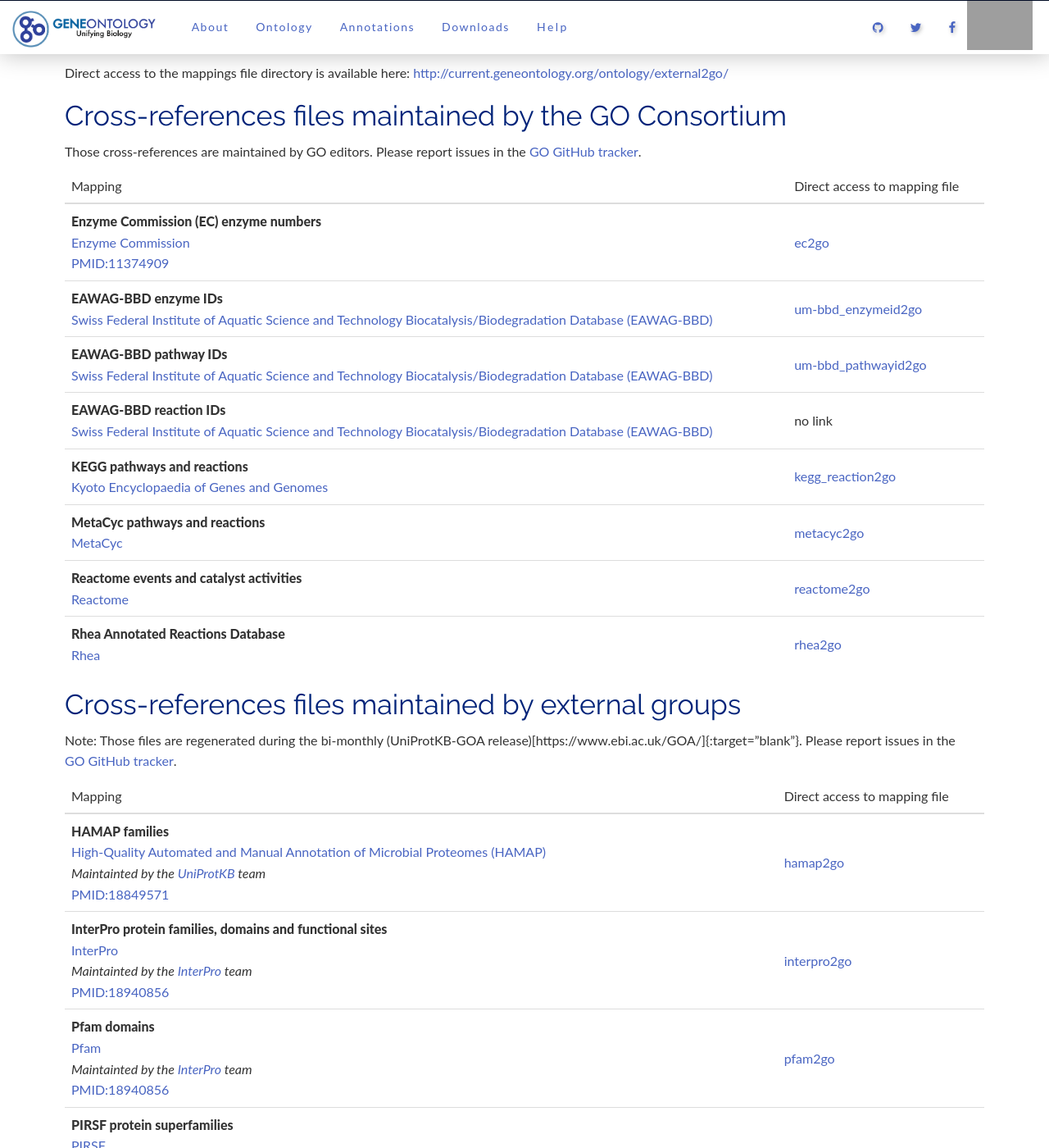
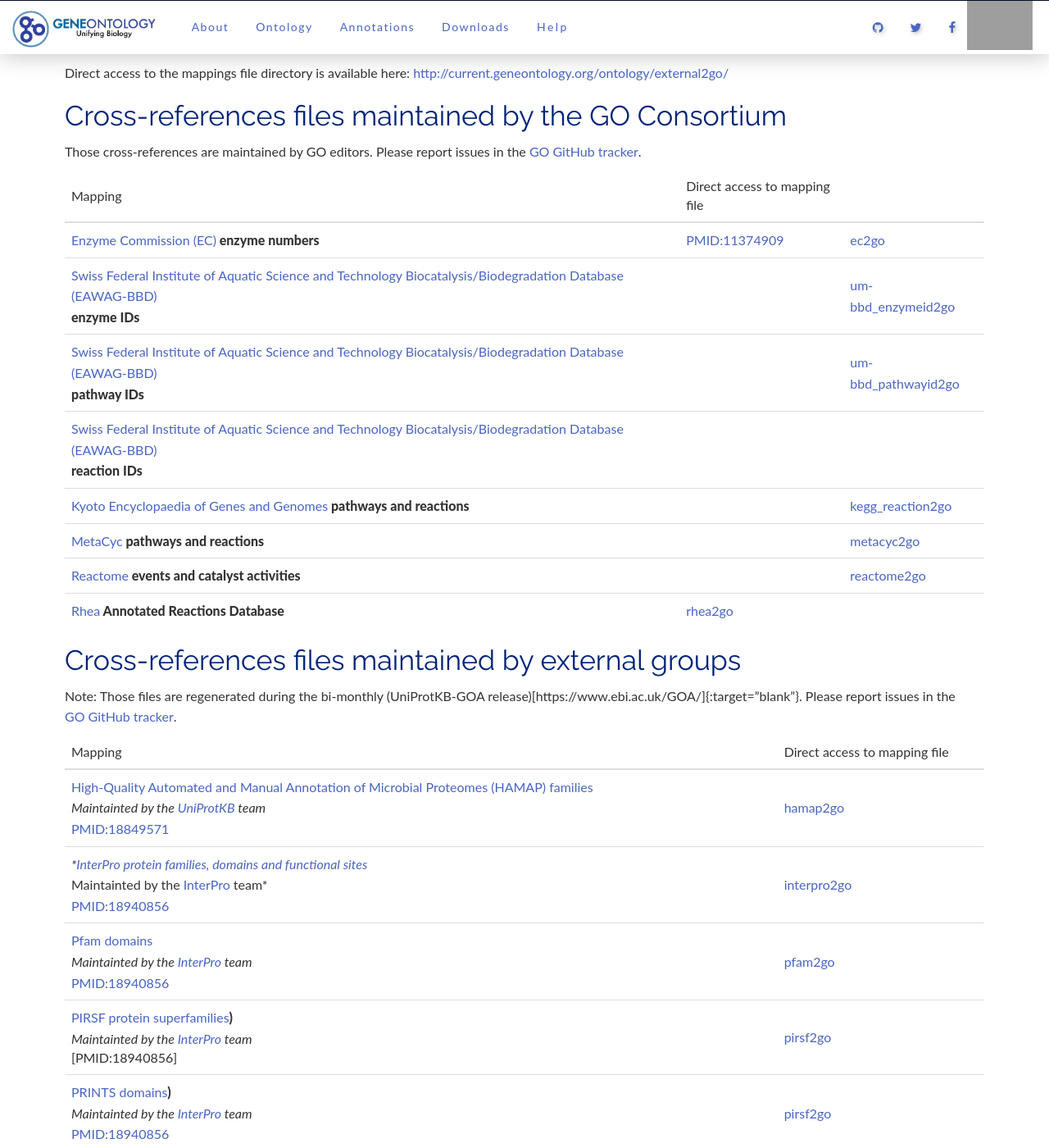
Before and after one commit to geneontology/geneontology.github.io, a Jekyll site: the page built from _docs/download-mappings.md, in a window 1280 px wide and 1400 px high, scrolled down 648 px. Shown: the whole window at 82% size. Built offline with Jekyll 4.4.1, drawn with Linux system fonts in a browser that asks for light colours; nearby versions of some CDN libraries; some of the changed text lies outside the part shown; grey boxes are pictures that could not be loaded.

Commit message:
Update download-mappings.md

```diff
--- a/_docs/download-mappings.md
+++ b/_docs/download-mappings.md
@@ -37,14 +37,14 @@
 
 |Mapping |Direct access to mapping file|
 |--------|---------|
-|**Enzyme Commission (EC) enzyme numbers** <br>[Enzyme Commission](https://www.qmul.ac.uk/sbcs/iubmb/){:target="blank"}<br>[PMID:11374909](http://www.ncbi.nlm.nih.gov/pubmed/11374909){:target="blank"} |	[ec2go](http://geneontology.org/external2go/ec2go)|
-|**EAWAG-BBD enzyme IDs**<br> [Swiss Federal Institute of Aquatic Science and Technology Biocatalysis/Biodegradation Database (EAWAG-BBD)](http://eawag-bbd.ethz.ch/aboutBBD.html){:target="blank"}|[um-bbd_enzymeid2go](http://geneontology.org/external2go/um-bbd_enzymeid2go)|
-|**EAWAG-BBD pathway IDs**<br> [Swiss Federal Institute of Aquatic Science and Technology Biocatalysis/Biodegradation Database (EAWAG-BBD)](http://eawag-bbd.ethz.ch/aboutBBD.html){:target="blank"}|[um-bbd_pathwayid2go](http://geneontology.org/external2go/um-bbd_pathwayid2go)|
-|**EAWAG-BBD reaction IDs**<br> [Swiss Federal Institute of Aquatic Science and Technology Biocatalysis/Biodegradation Database (EAWAG-BBD)](http://eawag-bbd.ethz.ch/aboutBBD.html){:target="blank"}| no link <!--[txt](http://geneontology.org/external2go/um-bbd_reactionid2go)-->|
-|**KEGG pathways and reactions**<br> [Kyoto Encyclopaedia of Genes and Genomes](http://www.genome.jp/kegg/){:target="blank"} |[kegg_reaction2go](http://geneontology.org/external2go/kegg_reaction2go)|
-|**MetaCyc pathways and reactions**<br>  [MetaCyc](http://metacyc.org/){:target="blank"}|[metacyc2go](http://geneontology.org/external2go/metacyc2go)|
-|**Reactome events and catalyst activities**<br> [Reactome](http://www.reactome.org/){:target="blank"}| [reactome2go](http://geneontology.org/external2go/reactome2go)|
-|**Rhea Annotated Reactions Database**<br> [Rhea](http://www.ebi.ac.uk/rhea/){:target="blank"}|[rhea2go](http://geneontology.org/external2go/rhea2go)|
+|**[Enzyme Commission (EC)](https://www.qmul.ac.uk/sbcs/iubmb/){:target="blank"} enzyme numbers** |[PMID:11374909](http://www.ncbi.nlm.nih.gov/pubmed/11374909){:target="blank"} |[ec2go](http://geneontology.org/external2go/ec2go)|
+|**[Swiss Federal Institute of Aquatic Science and Technology Biocatalysis/Biodegradation Database (EAWAG-BBD)](http://eawag-bbd.ethz.ch/aboutBBD.html){:target="blank"} enzyme IDs** | |[um-bbd_enzymeid2go](http://geneontology.org/external2go/um-bbd_enzymeid2go)|
+|**[Swiss Federal Institute of Aquatic Science and Technology Biocatalysis/Biodegradation Database (EAWAG-BBD)](http://eawag-bbd.ethz.ch/aboutBBD.html){:target="blank"} pathway IDs** | |[um-bbd_pathwayid2go](http://geneontology.org/external2go/um-bbd_pathwayid2go)|
+|**[Swiss Federal Institute of Aquatic Science and Technology Biocatalysis/Biodegradation Database (EAWAG-BBD)](http://eawag-bbd.ethz.ch/aboutBBD.html){:target="blank"} reaction IDs** | <!--[txt](http://geneontology.org/external2go/um-bbd_reactionid2go)-->|
+|**[Kyoto Encyclopaedia of Genes and Genomes](http://www.genome.jp/kegg/){:target="blank"} pathways and reactions** | |[kegg_reaction2go](http://geneontology.org/external2go/kegg_reaction2go)|
+|**[MetaCyc](http://metacyc.org/){:target="blank"} pathways and reactions** | |[metacyc2go](http://geneontology.org/external2go/metacyc2go)|
+|**[Reactome](http://www.reactome.org/){:target="blank"} events and catalyst activities** | | [reactome2go](http://geneontology.org/external2go/reactome2go)|
+|**[Rhea](http://www.ebi.ac.uk/rhea/){:target="blank"} Annotated Reactions Database** |[rhea2go](http://geneontology.org/external2go/rhea2go)|
 
 
 ## Cross-references files maintained by external groups
@@ -53,14 +53,14 @@
 
 |Mapping |Direct access to mapping file|
 |--------|---------|
-|**HAMAP families** <br>[High-Quality Automated and Manual Annotation of Microbial Proteomes (HAMAP)](http://www.expasy.org/sprot/hamap/){:target="blank"}<br> *Maintainted by the [UniProtKB](https://www.uniprot.org/){:target="blank"} team* <br> [PMID:18849571](http://www.ncbi.nlm.nih.gov/pubmed/18849571){:target="blank"} | [hamap2go](http://geneontology.org/external2go/hamap2go) |
-|**InterPro protein families, domains and functional sites**<br>[InterPro](http://www.ebi.ac.uk/interpro/){:target="blank"} <br>*Maintainted by the [InterPro](http://www.ebi.ac.uk/interpro/) team* <br>[PMID:18940856](http://www.ncbi.nlm.nih.gov/pubmed/18940856){:target="blank"} |[interpro2go](http://geneontology.org/external2go/interpro2go)|
-|**Pfam domains**<br> [Pfam](http://pfam.xfam.org/){:target="blank"} <br>*Maintainted by the [InterPro](http://www.ebi.ac.uk/interpro/) team* <br>[PMID:18940856](http://www.ncbi.nlm.nih.gov/pubmed/18940856){:target="blank"}|[pfam2go](http://geneontology.org/external2go/pfam2go)|
-|**PIRSF protein superfamilies**<br> [PIRSF](http://pir.georgetown.edu/pirwww/dbinfo/pirsf.shtml){:target="blank"} <br>*Maintainted by the [InterPro](http://www.ebi.ac.uk/interpro/) team* <br>[PMID:18940856]|[pirsf2go](http://geneontology.org/external2go/pirsf2go)|
-|**PRINTS domains**<br> [PRINTS](http://www.bioinf.manchester.ac.uk/dbbrowser/PRINTS/){:target="blank"}<br>*Maintainted by the [InterPro](http://www.ebi.ac.uk/interpro/) team* <br>[PMID:18940856](http://www.ncbi.nlm.nih.gov/pubmed/18940856){:target="blank"} |[pirsf2go](http://geneontology.org/external2go/pirsf2go)|
-|**ProDom domains** <br> [ProDom](http://prodom.prabi.fr/prodom/current/html/home.php){:target="blank"}<br>*Maintainted by the [InterPro](http://www.ebi.ac.uk/interpro/) team* <br>[PMID:18940856](http://www.ncbi.nlm.nih.gov/pubmed/18940856){:target="blank"} |[prodom2go](http://geneontology.org/external2go/prodom2go)|
-|**ProSite domains**<br> [ProSite](http://www.expasy.ch/prosite/){:target="blank"} <br>*Maintainted by the [InterPro](http://www.ebi.ac.uk/interpro/) team* <br>[PMID:18940856](http://www.ncbi.nlm.nih.gov/pubmed/18940856){:target="blank"} |[prosite2go](http://geneontology.org/external2go/prosite2go)|
-|**Rfam RNA families**<br> [Rfam](http://rfam.xfam.org/){:target="blank"}<br>|[rfam2go](http://geneontology.org/external2go/rfam2go)|
-|**SMART domains**<br> [SMART](http://smart.embl-heidelberg.de/){:target="blank"} <br> *Maintainted by the [InterPro](http://www.ebi.ac.uk/interpro/) team* <br>[PMID:29040681](http://www.ncbi.nlm.nih.gov/pubmed/29040681){:target="blank"} |[smart2go](http://geneontology.org/external2go/smart2go)|
-|**UniProt Knowledgebase**<br> Mapping of GO terms to UniProt Knowledgebase keywords. <br>*Maintainted by the [UniProt](http://www.uniprot.org/){:target="blank"} and (UniProtKB-GOA release)[https://www.ebi.ac.uk/GOA/]{:target="blank"} teams* <br> [PMID:25378336](https://www.ncbi.nlm.nih.gov/pubmed/25378336){:target="blank"} |[uniprotkb_kw2go](http://geneontology.org/external2go/uniprotkb_kw2go)|
-|**UniProt subcellular location**<br>  <br>*Maintainted by the [UniProt](http://www.uniprot.org/){:target="blank"} and (UniProtKB-GOA release)[https://www.ebi.ac.uk/GOA/]{:target="blank"}teams*  <br>[PMID:25378336](https://www.ncbi.nlm.nih.gov/pubmed/25378336){:target="blank"} |	[uniprotkb_sl2go](http://geneontology.org/external2go/uniprotkb_sl2go)|
+|**[High-Quality Automated and Manual Annotation of Microbial Proteomes (HAMAP) families](http://www.expasy.org/sprot/hamap/){:target="blank"}** <br> *Maintainted by the [UniProtKB](https://www.uniprot.org/){:target="blank"} team* <br> [PMID:18849571](http://www.ncbi.nlm.nih.gov/pubmed/18849571){:target="blank"} | [hamap2go](http://geneontology.org/external2go/hamap2go) |
+|**[InterPro protein families, domains and functional sites](http://www.ebi.ac.uk/interpro/){:target="blank"} <br>*Maintainted by the [InterPro](http://www.ebi.ac.uk/interpro/) team* <br>[PMID:18940856](http://www.ncbi.nlm.nih.gov/pubmed/18940856){:target="blank"} |[interpro2go](http://geneontology.org/external2go/interpro2go)|
+|**[Pfam domains](http://pfam.xfam.org/){:target="blank"}** <br>*Maintainted by the [InterPro](http://www.ebi.ac.uk/interpro/) team* <br>[PMID:18940856](http://www.ncbi.nlm.nih.gov/pubmed/18940856){:target="blank"}|[pfam2go](http://geneontology.org/external2go/pfam2go)|
+|**[PIRSF protein superfamilies](http://pir.georgetown.edu/pirwww/dbinfo/pirsf.shtml){:target="blank"})** <br>*Maintainted by the [InterPro](http://www.ebi.ac.uk/interpro/) team* <br>[PMID:18940856]|[pirsf2go](http://geneontology.org/external2go/pirsf2go)|
+|**[PRINTS domains](http://www.bioinf.manchester.ac.uk/dbbrowser/PRINTS/){:target="blank"})**<br>*Maintainted by the [InterPro](http://www.ebi.ac.uk/interpro/) team* <br>[PMID:18940856](http://www.ncbi.nlm.nih.gov/pubmed/18940856){:target="blank"} |[pirsf2go](http://geneontology.org/external2go/pirsf2go)|
+|**[ProDom domains](http://prodom.prabi.fr/prodom/current/html/home.php){:target="blank"}** <br>*Maintainted by the [InterPro](http://www.ebi.ac.uk/interpro/) team* <br>[PMID:18940856](http://www.ncbi.nlm.nih.gov/pubmed/18940856){:target="blank"} |[prodom2go](http://geneontology.org/external2go/prodom2go)|
+|**[ProSite domains](http://www.expasy.ch/prosite/){:target="blank"} **<br>*Maintainted by the [InterPro](http://www.ebi.ac.uk/interpro/) team* <br>[PMID:18940856](http://www.ncbi.nlm.nih.gov/pubmed/18940856){:target="blank"} |[prosite2go](http://geneontology.org/external2go/prosite2go)|
+|**[Rfam RNA families](http://rfam.xfam.org/){:target="blank"}**<br>|[rfam2go](http://geneontology.org/external2go/rfam2go)|
+|**[SMART domains](http://smart.embl-heidelberg.de/){:target="blank"}** <br> *Maintainted by the [InterPro](http://www.ebi.ac.uk/interpro/) team* <br>[PMID:29040681](http://www.ncbi.nlm.nih.gov/pubmed/29040681){:target="blank"} |[smart2go](http://geneontology.org/external2go/smart2go)|
+|**UniProt Keywords**<br> Mapping of GO terms to UniProt Knowledgebase keywords. <br>*Maintainted by the [UniProt](http://www.uniprot.org/){:target="blank"} and (UniProtKB-GOA release)[https://www.ebi.ac.uk/GOA/]{:target="blank"} teams* <br> [PMID:25378336](https://www.ncbi.nlm.nih.gov/pubmed/25378336){:target="blank"} |[uniprotkb_kw2go](http://geneontology.org/external2go/uniprotkb_kw2go)|
+|**UniProt Subcellular location**<br>  <br>*Maintainted by the [UniProt](http://www.uniprot.org/){:target="blank"} and (UniProtKB-GOA release)[https://www.ebi.ac.uk/GOA/]{:target="blank"}teams*  <br>[PMID:25378336](https://www.ncbi.nlm.nih.gov/pubmed/25378336){:target="blank"} |	[uniprotkb_sl2go](http://geneontology.org/external2go/uniprotkb_sl2go)|
```
